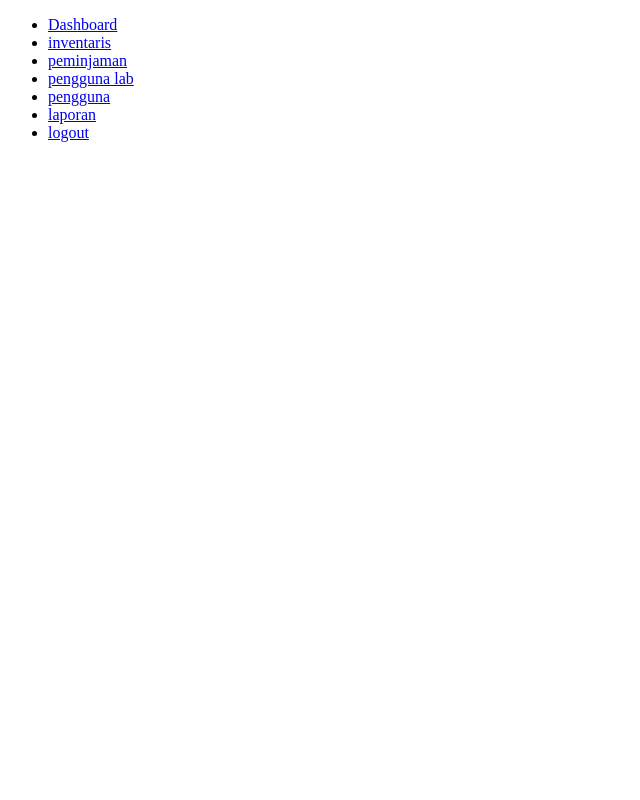
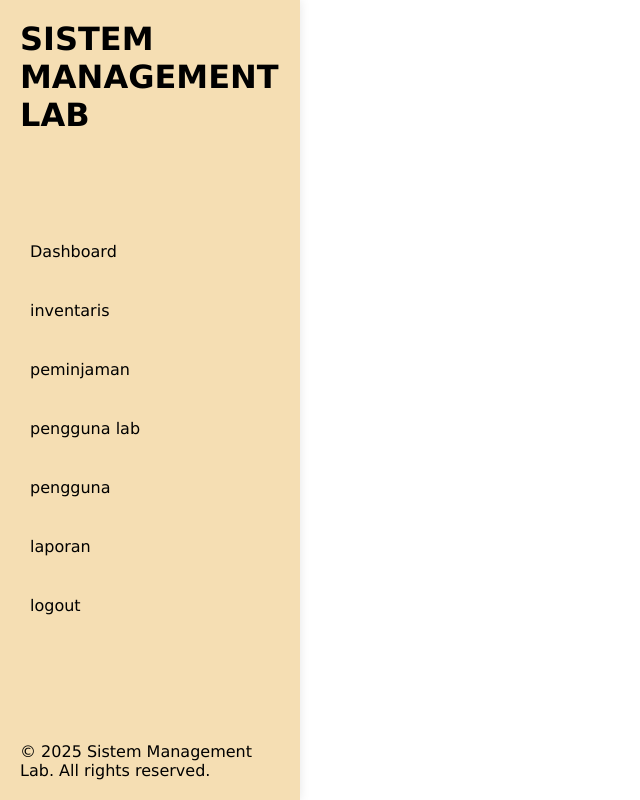
Before and after one commit to Hikmal008/sistem-managament-lab, a PHP site: page /sidebar.php in a window 1280 px wide. Shown: the whole page, without its empty margins (0-640 px from the left). Run offline with PHP 8.4, Linux system fonts and the light colour scheme.

Commit message:
tugas saya

```diff
--- /dev/null
+++ b/sidebar.css
@@ -0,0 +1,37 @@
+* {
+    margin: 0;
+    padding: 0;
+    box-sizing: border-box;
+    font-family: 'Lucida Sans', 'Lucida Sans Regular', 'Lucida Grande', 'Lucida Sans Unicode', Geneva, Verdana, sans-serif;
+}
+
+.sidebar {
+    display: flex;
+    flex-direction: column;
+    justify-content: space-between;
+    height: 100vh;
+    width: 300px;
+    position: fixed;
+    left: 0;
+    top: 0;
+     background-color: wheat;
+    padding: 20px;
+    box-shadow: 0 0 10px rgba(0, 0, 0, 0.1);
+}
+
+.sidebar li a {
+    color:black;
+    text-decoration: none;
+    /* box-shadow: 50px; */
+    display: flex;
+    align-items: center;
+    margin-bottom: 20px;
+    padding: 10px;
+    border-radius: 5px;
+    cursor: pointer;
+    transition: background-color 0.3s ease;
+}
+
+.sidebar li a:hover {
+    background-color: #ffcc00;
+}
--- a/sidebar.php
+++ b/sidebar.php
@@ -4,10 +4,12 @@
     <meta charset="UTF-8">
     <meta name="viewport" content="width=device-width, initial-scale=1.0">
     <title>Sidebar</title>
+    <link rel="stylesheet" href="sidebar.css">
 </head>
 <body>
     <div class="sidebar">
-        <ul>
+        <h1>SISTEM MANAGEMENT LAB</h1>
+        <ul style="list-style-type: none;">
             <li><a href="#">Dashboard</a></li>
             <li><a href="#">inventaris</a></li>
             <li><a href="#">peminjaman</a></li>
@@ -16,6 +18,9 @@
             <li><a href="#">laporan</a></li>
             <li><a href="#">logout</a></li>
         </ul>
+        <Footer>
+            <p>&copy; 2025 Sistem Management Lab. All rights reserved.</p>
+        </Footer>
     </div>
 </body>
 </html>
```
